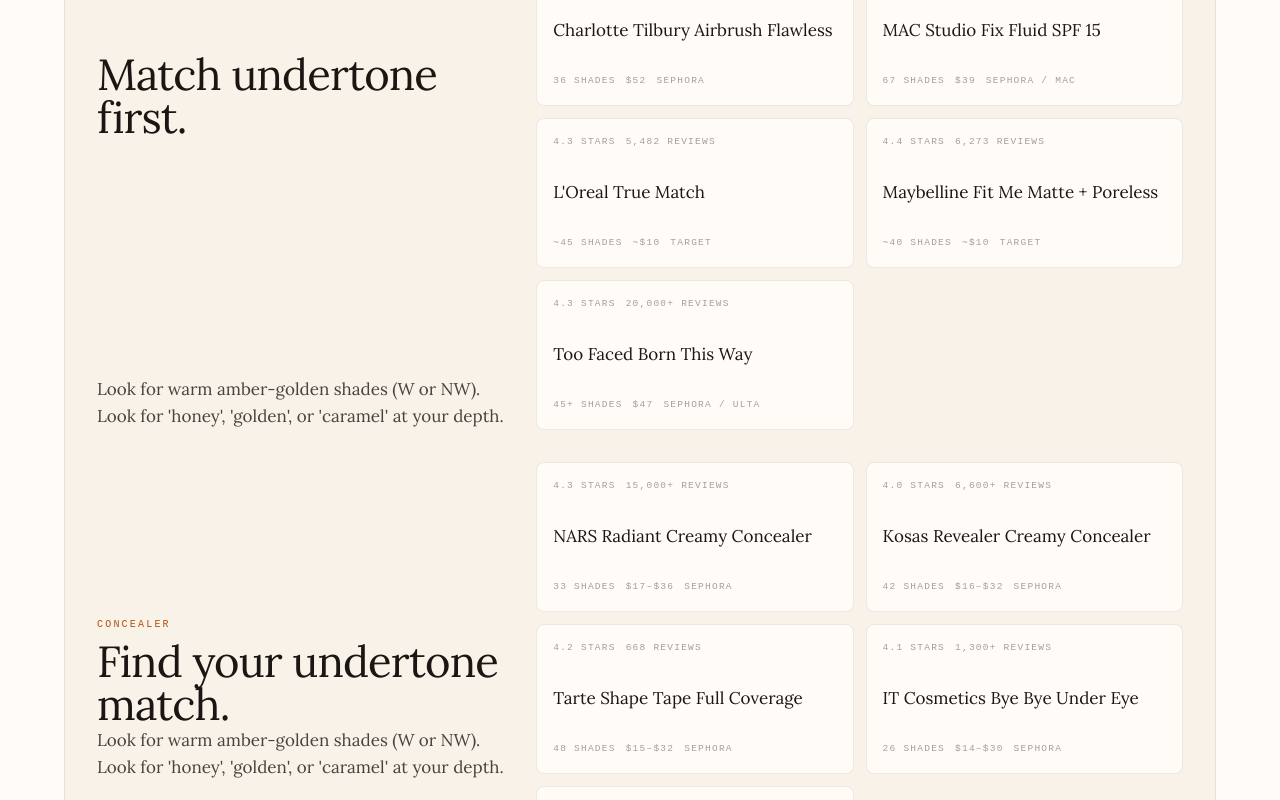
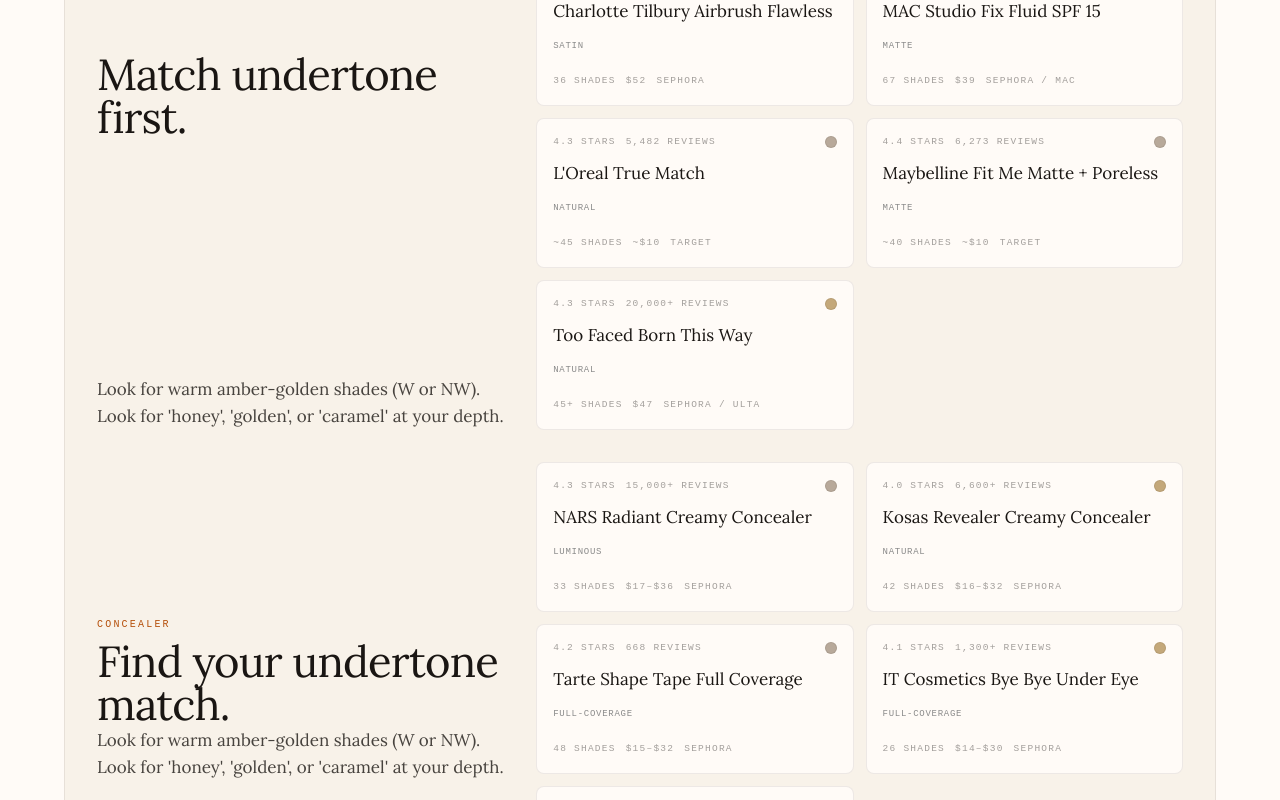
Before and after one commit to anishka-cloud/allele-app, a Next.js app: page /results in a window 1280 px wide. Shown: the part 5060-5860 px from the top of the page. Built offline with nearby package versions, Linux system fonts and the light colour scheme; no server answers.

Commit message:
Add undertone indicators to foundation cards

```diff
--- a/app/results/ResultsContent.js
+++ b/app/results/ResultsContent.js
@@ -21,6 +21,12 @@
 const SEASON_IDS = Object.keys(SEASONS);
 const FOUNDATION_URL = "https://shopmy.us/shop/collections/4652210";
 const CONCEALER_URL = "https://shopmy.us/shop/collections/4653190";
+const UNDERTONE_COLORS = {
+  warm: "#C4873A",
+  cool: "#9BAEC4",
+  neutral: "#B8A99A",
+  "warm-neutral": "#C4A87A",
+};
 
 const UNDERTONE_GUIDANCE = {
   "Clear Spring": "Look for warm, peach-golden shades (W or NW). Gold jewelry suits you - not silver. Avoid pink or cool bases.",
@@ -45,6 +51,8 @@
     shades: "51",
     price: "$40",
     source: "Sephora",
+    undertone: "neutral",
+    finish: "matte",
   },
   {
     name: "Armani Luminous Silk",
@@ -53,6 +61,8 @@
     shades: "46",
     price: "$48-$69",
     source: "Sephora",
+    undertone: "neutral",
+    finish: "luminous",
   },
   {
     name: "Charlotte Tilbury Airbrush Flawless",
@@ -61,6 +71,8 @@
     shades: "36",
     price: "$52",
     source: "Sephora",
+    undertone: "warm-neutral",
+    finish: "satin",
   },
   {
     name: "MAC Studio Fix Fluid SPF 15",
@@ -69,6 +81,8 @@
     shades: "67",
     price: "$39",
     source: "Sephora / MAC",
+    undertone: "neutral",
+    finish: "matte",
   },
   {
     name: "L'Oreal True Match",
@@ -77,6 +91,8 @@
     shades: "~45",
     price: "~$10",
     source: "Target",
+    undertone: "neutral",
+    finish: "natural",
   },
   {
     name: "Maybelline Fit Me Matte + Poreless",
@@ -85,6 +101,8 @@
     shades: "~40",
     price: "~$10",
     source: "Target",
+    undertone: "neutral",
+    finish: "matte",
   },
   {
     name: "Too Faced Born This Way",
@@ -93,6 +111,8 @@
     shades: "45+",
     price: "$47",
     source: "Sephora / Ulta",
+    undertone: "warm-neutral",
+    finish: "natural",
   },
 ];
 
@@ -104,6 +124,8 @@
     shades: "33",
     price: "$17–$36",
     source: "Sephora",
+    undertone: "neutral",
+    finish: "luminous",
   },
   {
     name: "Kosas Revealer Creamy Concealer",
@@ -112,6 +134,8 @@
     shades: "42",
     price: "$16–$32",
     source: "Sephora",
+    undertone: "warm-neutral",
+    finish: "natural",
   },
   {
     name: "Tarte Shape Tape Full Coverage",
@@ -120,6 +144,8 @@
     shades: "48",
     price: "$15–$32",
     source: "Sephora",
+    undertone: "neutral",
+    finish: "full-coverage",
   },
   {
     name: "IT Cosmetics Bye Bye Under Eye",
@@ -128,6 +154,8 @@
     shades: "26",
     price: "$14–$30",
     source: "Sephora",
+    undertone: "warm-neutral",
+    finish: "full-coverage",
   },
   {
     name: "IT Cosmetics Do It All Radiant",
@@ -136,6 +164,8 @@
     shades: "26",
     price: "$30",
     source: "Sephora",
+    undertone: "neutral",
+    finish: "satin",
   },
 ];
 
@@ -551,8 +581,14 @@
               <div className="dt-foundation-card-head">
                 <span>{foundation.rating} stars</span>
                 <span>{foundation.reviews} reviews</span>
+                <span
+                  className="dt-foundation-undertone-dot"
+                  title={`${foundation.undertone} undertone`}
+                  style={{ background: UNDERTONE_COLORS[foundation.undertone] }}
+                />
               </div>
               <h4>{foundation.name}</h4>
+              <div className="dt-foundation-finish">{foundation.finish}</div>
               <div className="dt-foundation-card-meta">
                 <span>{foundation.shades} shades</span>
                 <span>{foundation.price}</span>
@@ -576,8 +612,14 @@
               <div className="dt-foundation-card-head">
                 <span>{concealer.rating} stars</span>
                 <span>{concealer.reviews} reviews</span>
+                <span
+                  className="dt-foundation-undertone-dot"
+                  title={`${concealer.undertone} undertone`}
+                  style={{ background: UNDERTONE_COLORS[concealer.undertone] }}
+                />
               </div>
               <h4>{concealer.name}</h4>
+              <div className="dt-foundation-finish">{concealer.finish}</div>
               <div className="dt-foundation-card-meta">
                 <span>{concealer.shades} shades</span>
                 <span>{concealer.price}</span>
--- a/app/results/results.css
+++ b/app/results/results.css
@@ -849,6 +849,17 @@
   color: var(--ink-40);
   line-height: 1.5;
 }
+.dt-foundation-card-head {
+  align-items: center;
+}
+.dt-foundation-undertone-dot {
+  width: 12px;
+  height: 12px;
+  border-radius: 50%;
+  flex-shrink: 0;
+  margin-left: auto;
+  border: 1.5px solid rgba(0, 0, 0, 0.08);
+}
 .dt-foundation-card h4 {
   font-family: var(--serif);
   font-size: 17px;
@@ -857,6 +868,14 @@
   color: var(--ink);
   margin: 0;
   text-wrap: pretty;
+}
+.dt-foundation-finish {
+  font-size: 9px;
+  letter-spacing: 0.08em;
+  text-transform: uppercase;
+  color: var(--text-muted, #8b8278);
+  margin: 3px 0 6px;
+  font-family: var(--mono, monospace);
 }
 
 .dt-edit-grid {
```
